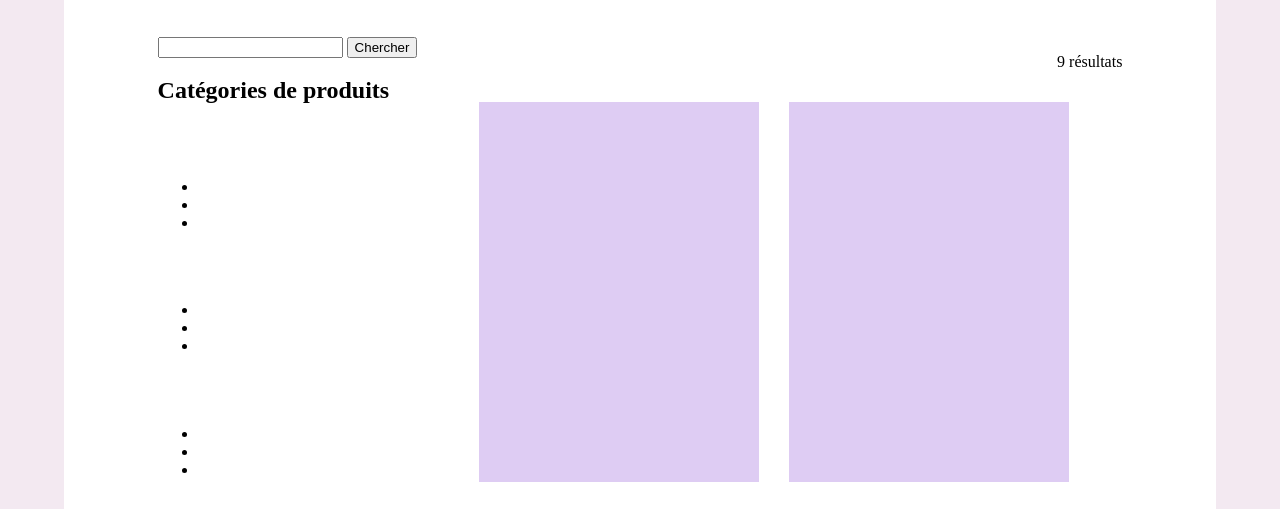
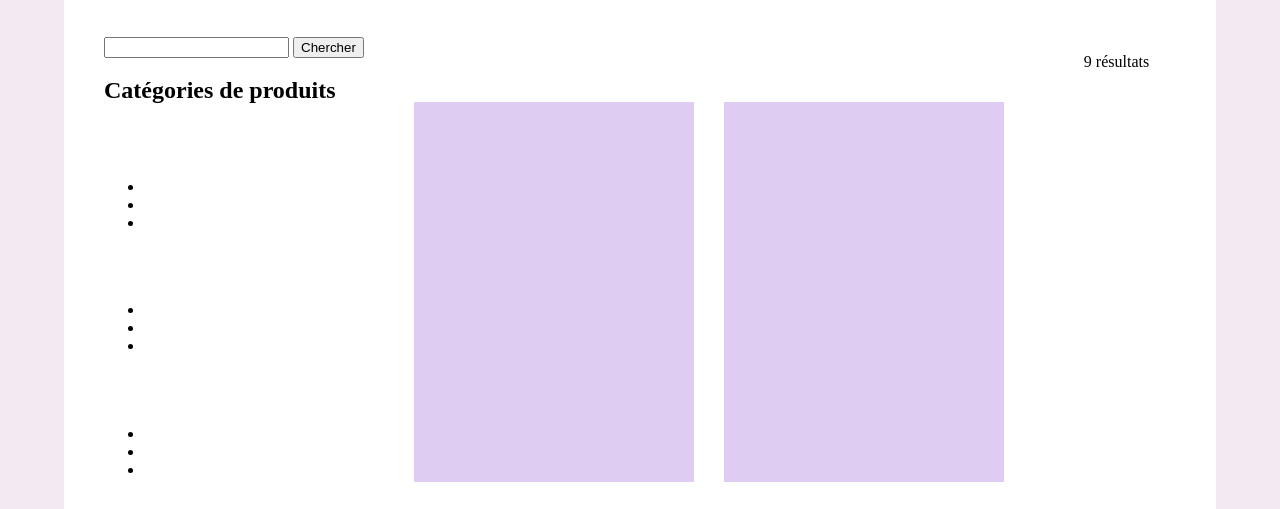
Before and after one commit to Camilofranco97/FrancoCamilo_5_23032021, a plain HTML site: page index.html in a window 1280 px wide. Shown: the part 234-743 px from the top of the page. Drawn offline with Linux system fonts and the light colour scheme.

Commit message:
content-showcase add margin auto and max-width 70 pourcent

```diff
--- a/css/style.css
+++ b/css/style.css
@@ -8,8 +8,6 @@ body{
     display: flex;
     flex-direction: row;
     flex-wrap: wrap ;
-    justify-content: center;
-
 }
 
 .col{
@@ -54,7 +52,8 @@ body{
 
 
 .content-showcase{
-    max-width: 65%;
+    max-width: 70%;
+    margin: auto;
 }
 
 h1{
```
